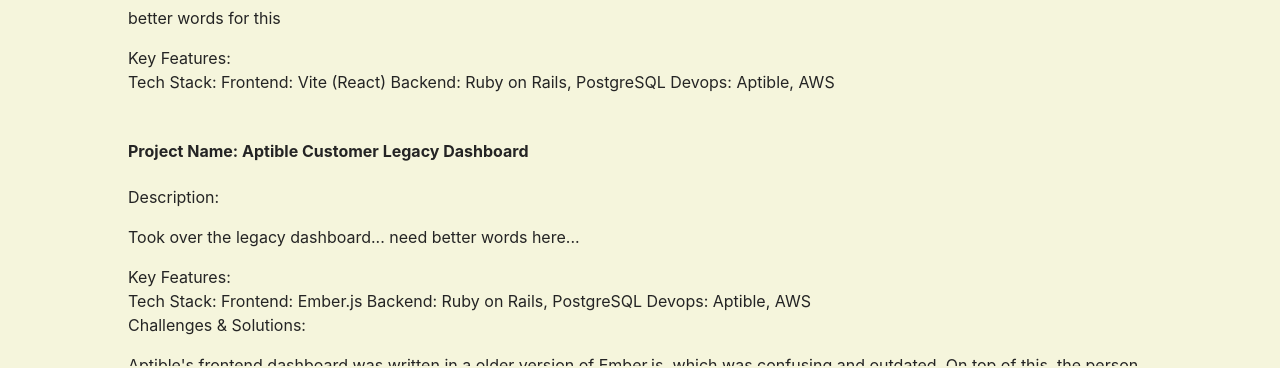
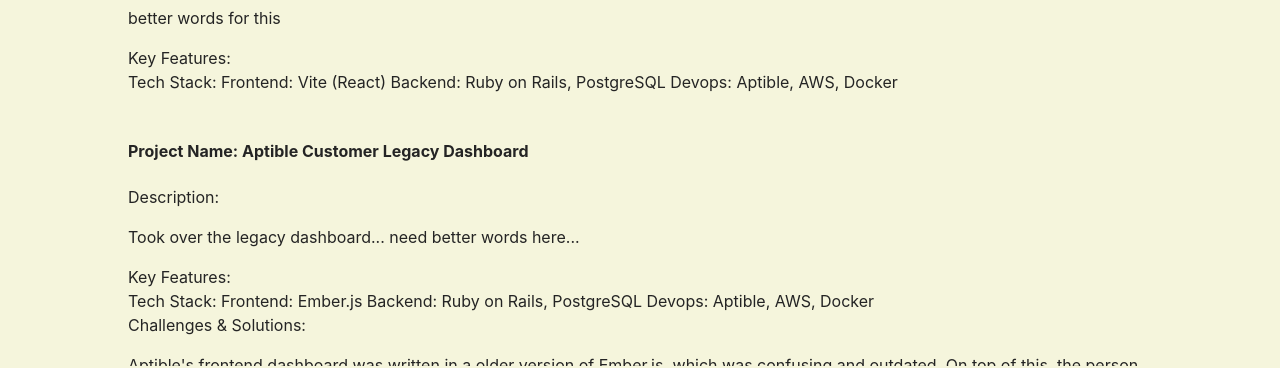
Before and after one commit to grrowe/grahamrowe.dev-ts, a React (Vite) app: page /projects in a window 1280 px wide. Shown: the part 378-746 px from the top of the page. Built offline with nearby package versions, Linux system fonts and the light colour scheme.

Commit message:
include info so i dont forget

```diff
--- a/src/ui/projects/projects.tsx
+++ b/src/ui/projects/projects.tsx
@@ -43,7 +43,7 @@ const Projects = () => {
                 Tech Stack:
                 Frontend: Vite (React)
                 Backend: Ruby on Rails, PostgreSQL
-                Devops: Aptible, AWS
+                Devops: Aptible, AWS, Docker
             </div>
         </div>
 
@@ -68,7 +68,7 @@ const Projects = () => {
                 Tech Stack:
                 Frontend: Ember.js
                 Backend: Ruby on Rails, PostgreSQL
-                Devops: Aptible, AWS
+                Devops: Aptible, AWS, Docker
             </div>
 
             <div>
```
